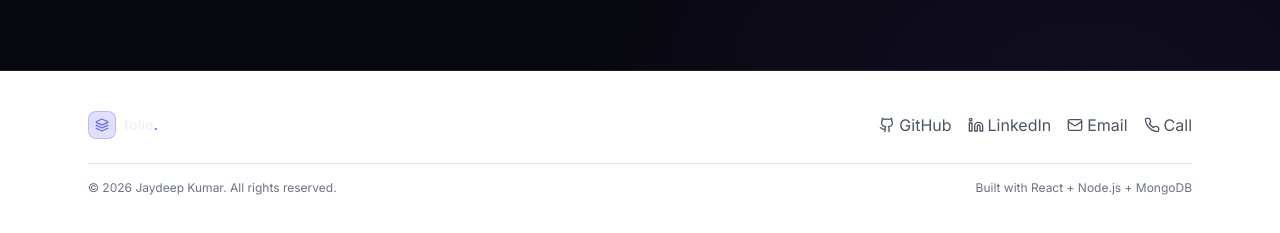
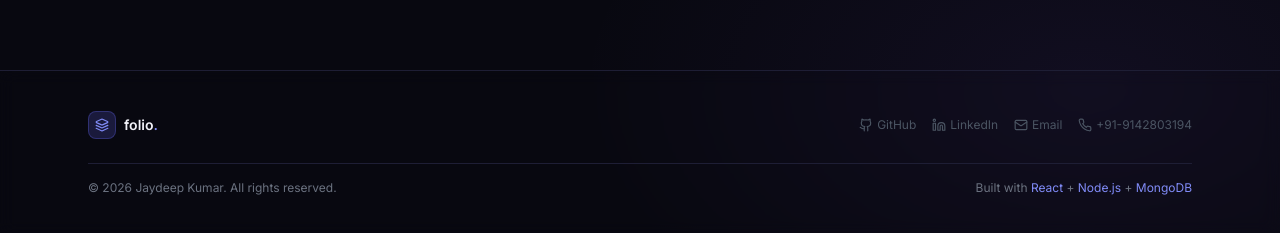
Before and after one commit to Jaydeepkumar0p/repo-handler-app, a React (Vite) app in the folder frontend/: page / in a window 1280 px wide. Shown: the part 764-997 px from the top of the page. Built offline with nearby package versions, Linux system fonts and the light colour scheme; no server answers.

Commit message:
Update Footer.jsx

```diff
--- a/frontend/src/components/ui/Footer.jsx
+++ b/frontend/src/components/ui/Footer.jsx
@@ -3,62 +3,72 @@ import { Layers, Github, Linkedin, Mail, Phone } from "lucide-react";
 
 export default function Footer() {
   return (
-    <footer className="border-t border-border py-10 mt-20 bg-white">
-      <div className="max-w-6xl mx-auto px-4 sm:px-6 flex flex-col gap-6">
+    <footer className="border-t border-border mt-20 bg-background/80 backdrop-blur">
+      <div className="max-w-6xl mx-auto px-4 sm:px-6 py-10 flex flex-col gap-6">
 
         {/* Top Section */}
-        <div className="flex flex-col sm:flex-row items-center justify-between gap-4">
+        <div className="flex flex-col sm:flex-row items-center justify-between gap-6">
 
           {/* Logo */}
-          <Link to="/" className="flex items-center gap-2">
-            <div className="w-7 h-7 rounded-lg bg-indigo-500/20 border border-indigo-500/30 flex items-center justify-center">
-              <Layers size={14} className="text-indigo-500" />
+          <Link to="/" className="flex items-center gap-2 group">
+            <div className="w-7 h-7 rounded-lg bg-indigo-500/20 border border-indigo-500/30 flex items-center justify-center group-hover:scale-110 transition">
+              <Layers size={14} className="text-indigo-400" />
             </div>
             <span className="text-sm font-semibold">
-              folio<span className="text-indigo-500">.</span>
+              folio<span className="text-indigo-400">.</span>
             </span>
           </Link>
 
-          {/* Social Links */}
-          <div className="flex items-center gap-4 text-gray-600">
+          {/* Contact Links */}
+          <div className="flex flex-wrap items-center justify-center gap-4 text-xs text-gray-600">
 
             <a
-              href="https://github.com/your-username"
+              href="https://github.com/Jaydeepkumar0p"
               target="_blank"
-              className="flex items-center gap-1 hover:text-indigo-500 transition"
+              rel="noopener noreferrer"
+              className="flex items-center gap-1 hover:text-indigo-400 transition"
             >
-              <Github size={16} /> GitHub
+              <Github size={14} />
+              GitHub
             </a>
 
             <a
-              href="https://linkedin.com/in/your-profile"
+              href="https://linkedin.com/in/jaydeep-kumar-000b5424b"
               target="_blank"
-              className="flex items-center gap-1 hover:text-indigo-500 transition"
+              rel="noopener noreferrer"
+              className="flex items-center gap-1 hover:text-indigo-400 transition"
             >
-              <Linkedin size={16} /> LinkedIn
+              <Linkedin size={14} />
+              LinkedIn
             </a>
 
             <a
-              href="mailto:your@email.com"
-              className="flex items-center gap-1 hover:text-indigo-500 transition"
+              href="mailto:jaideepkr.0123@gmail.com"
+              className="flex items-center gap-1 hover:text-indigo-400 transition"
             >
-              <Mail size={16} /> Email
+              <Mail size={14} />
+              Email
             </a>
 
             <a
               href="tel:+919142803194"
-              className="flex items-center gap-1 hover:text-indigo-500 transition"
+              className="flex items-center gap-1 hover:text-indigo-400 transition"
             >
-              <Phone size={16} /> Call
+              <Phone size={14} />
+              +91-9142803194
             </a>
 
           </div>
         </div>
 
         {/* Bottom Section */}
-        <div className="flex flex-col sm:flex-row items-center justify-between gap-2 text-xs text-gray-500 border-t pt-4">
+        <div className="flex flex-col sm:flex-row items-center justify-between gap-2 border-t border-border pt-4 text-xs text-gray-500">
           <p>© {new Date().getFullYear()} Jaydeep Kumar. All rights reserved.</p>
-          <p>Built with React + Node.js + MongoDB</p>
+          <p>
+            Built with <span className="text-indigo-400">React</span> +{" "}
+            <span className="text-indigo-400">Node.js</span> +{" "}
+            <span className="text-indigo-400">MongoDB</span>
+          </p>
         </div>
 
       </div>
```
